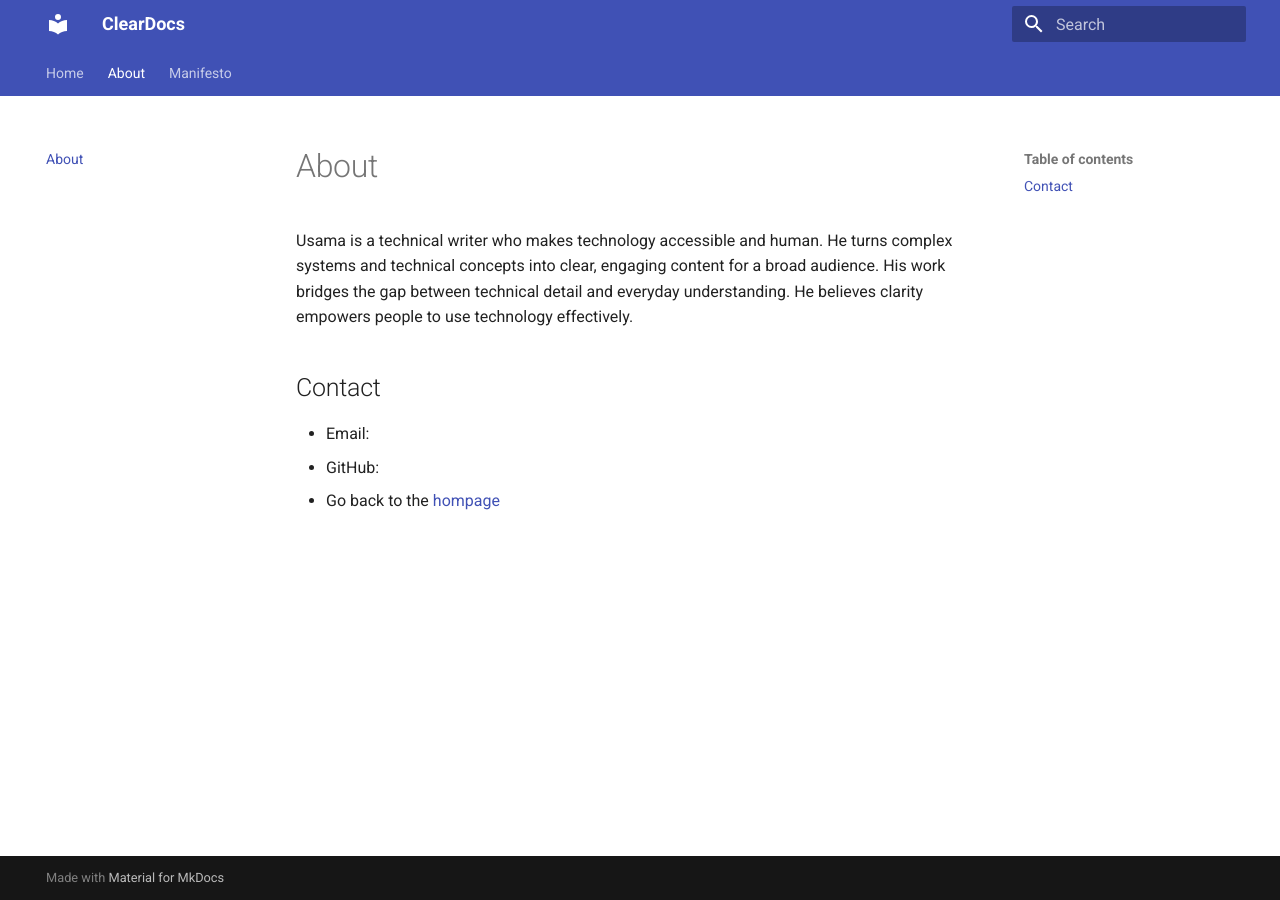
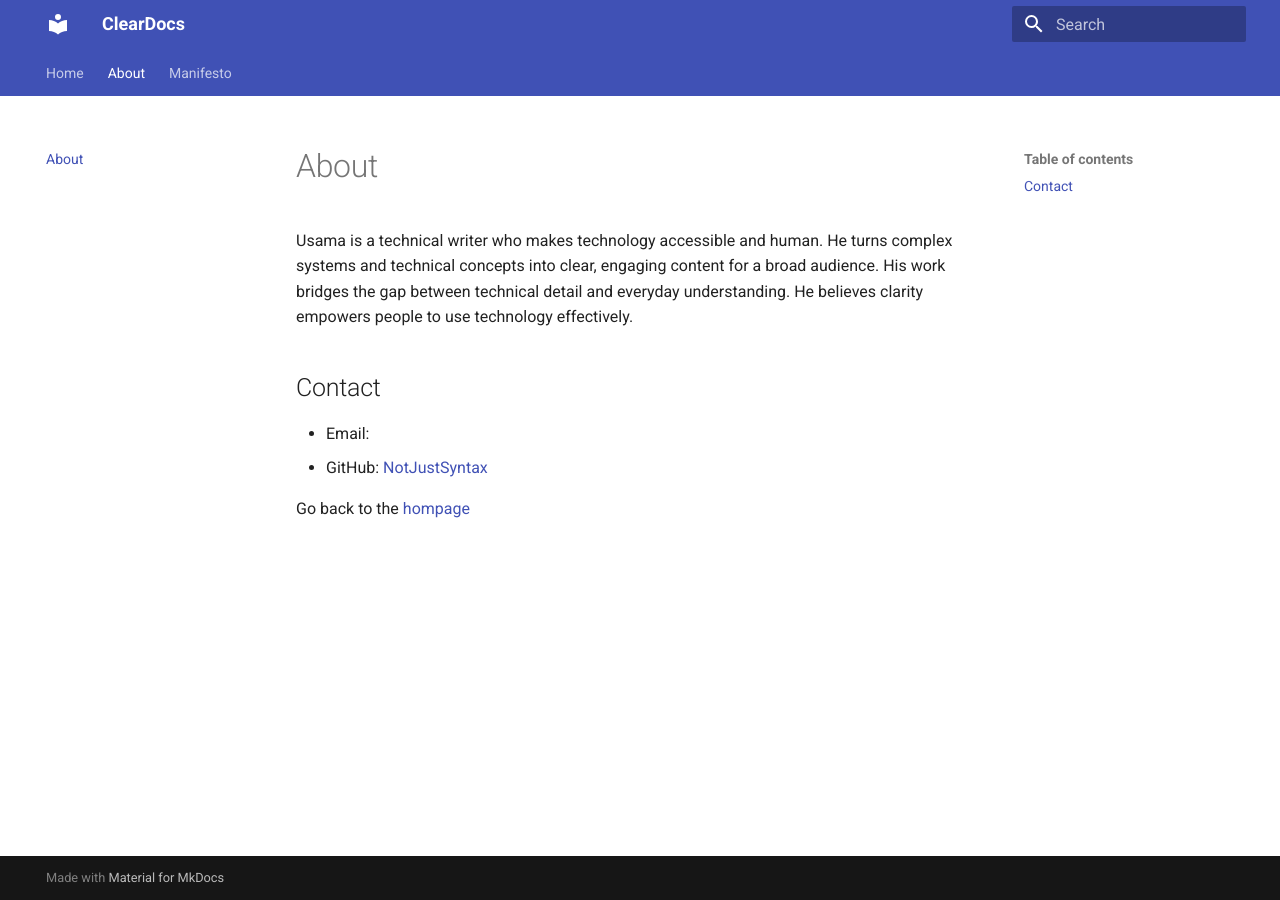
Before and after one commit to notjustsyntax/notjustsyntax.github.io, an MkDocs documentation site: the page built from docs/about.md, in a window 1280 px wide. Built offline with MkDocs 1.6.1 and Material for MkDocs 9.7.7, drawn with Linux system fonts in a browser that asks for light colours.

Commit message:
Update contact information in about page

```diff
--- a/docs/about.md
+++ b/docs/about.md
@@ -5,5 +5,6 @@ Usama is a technical writer who makes technology accessible and human. He turns
 ## Contact
 
 - Email:
-- GitHub:
-- Go back to the [hompage](index.md)
+- GitHub: [NotJustSyntax](https://www.github.com "Usama's GitHub")
+
+Go back to the [hompage](index.md)
```
